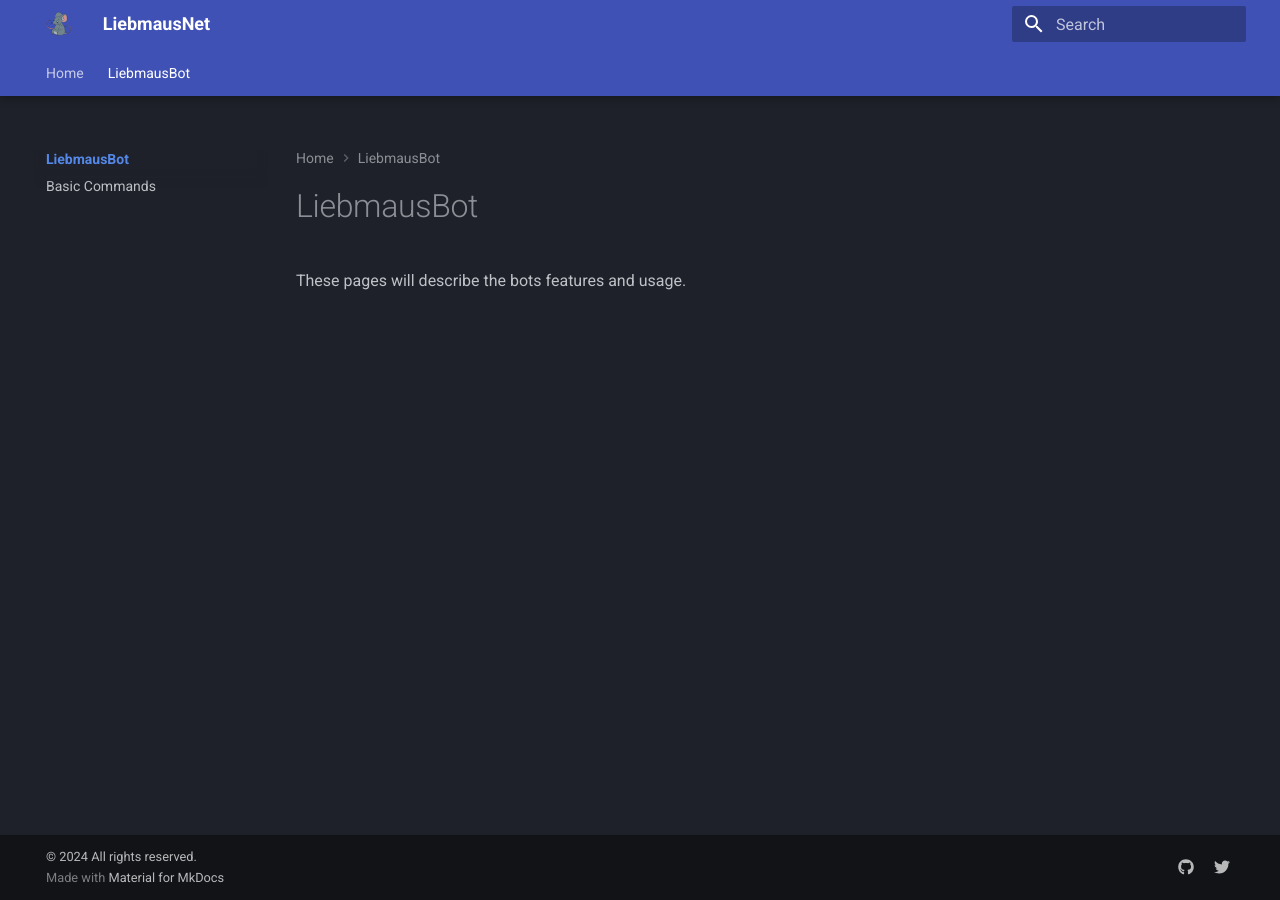
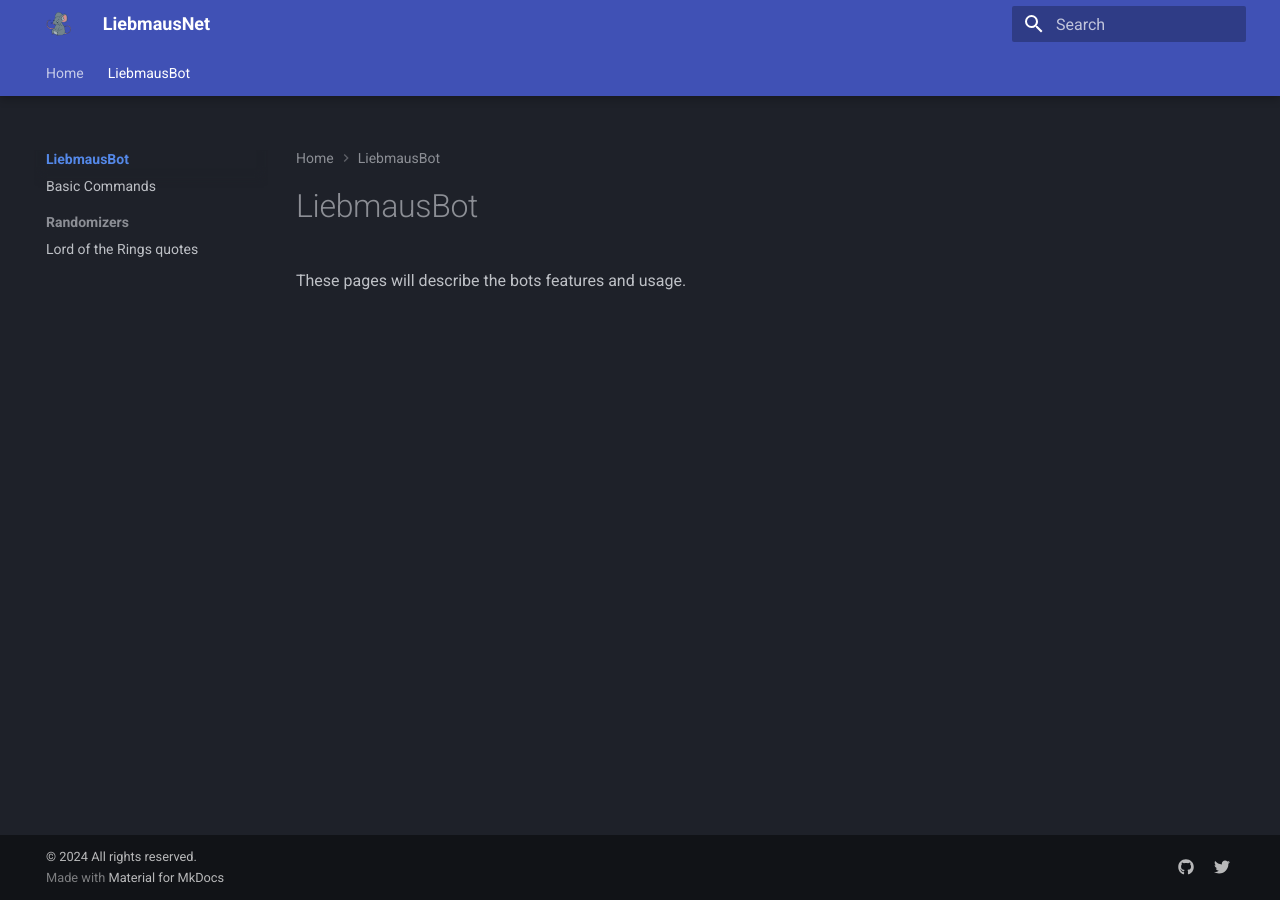
Before and after one commit to LiebmausNet/LiebmausNet.github.io, an MkDocs documentation site: the page built from docs/bot/index.md, in a window 1280 px wide. Built offline with MkDocs 1.6.1 and Material for MkDocs 9.7.7, drawn with Linux system fonts in a browser that asks for light colours.

Commit message:
expand page structure

```diff
--- a/mkdocs.yml
+++ b/mkdocs.yml
@@ -7,6 +7,8 @@ nav:
   - LiebmausBot:
     - bot/index.md
     - Basic Commands: bot/basic-commands.md
+    - Randomizers:
+      - Lord of the Rings quotes: bot/randomizers/lotr-quotes.md
 theme:
   name: material
   logo: images/suessmaus.png
@@ -24,6 +26,7 @@ theme:
     - navigation.sections
     - navigation.path
     - navigation.indexes
+    - navigation.expand
     - toc.follow
     - content.tooltips
     - content.code.copy
```
Also changed, not shown: docs/bot/randomizers/lotr-quotes.md (added, +3 -0 lines).
